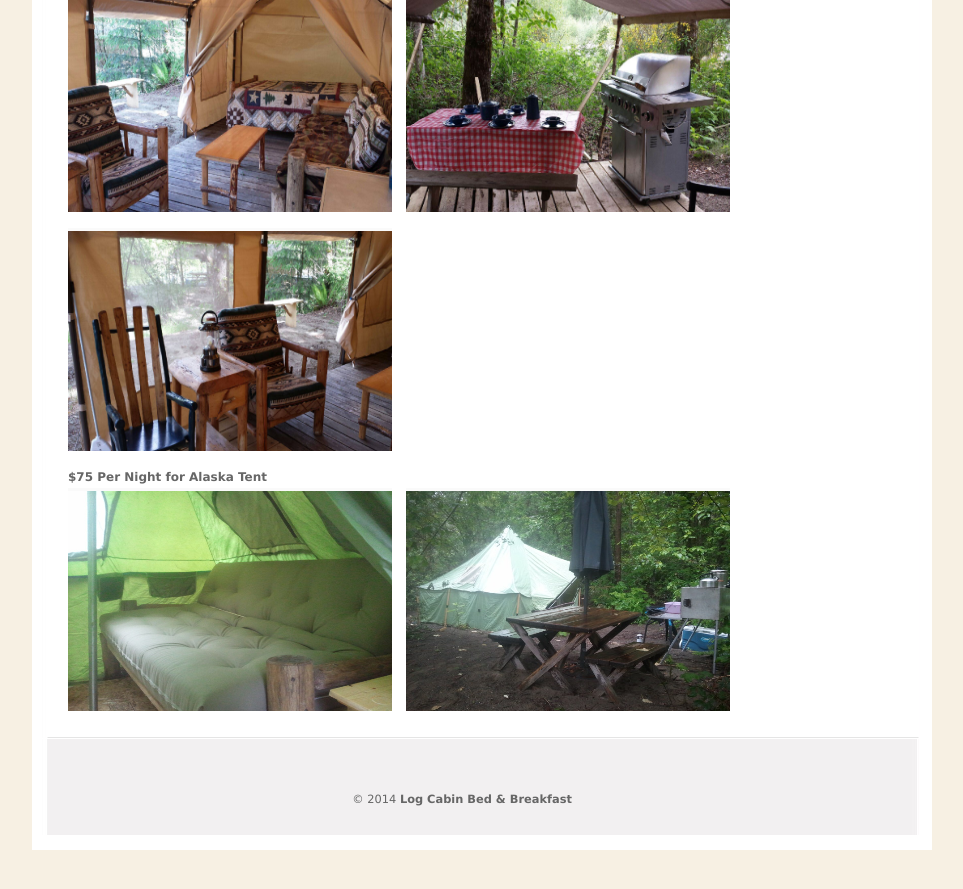
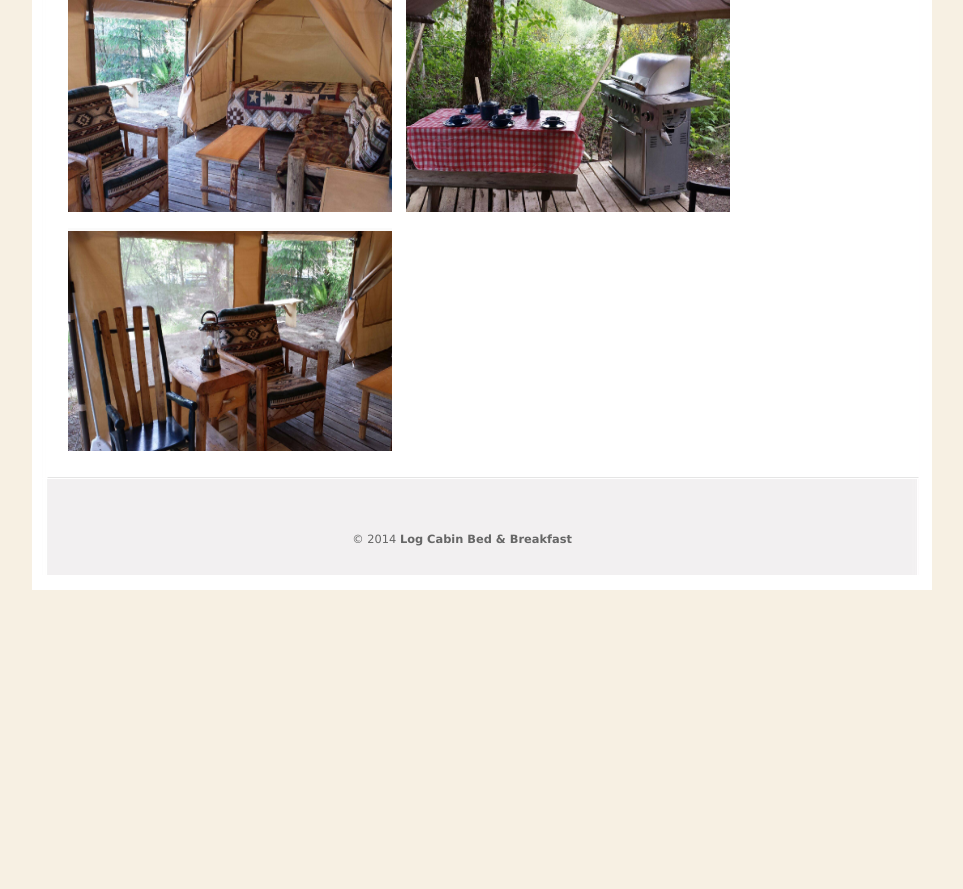
Before and after one commit to log-cabin/bed-and-breakfast, a Jekyll site: the page built from rooms/index.html, in a window 1280 px wide and 900 px high, scrolled down 1708 px. Shown: the top 889 px of the window, without its empty margins (158-1121 px from the left). Built offline with Jekyll 4.4.1, drawn with Linux system fonts in a browser that asks for light colours; after the commit the page ends 2348 px from its top, so only the background shows below that.

Commit message:
Update index.html
removed Alaska tent photos and price

```diff
--- a/rooms/index.html
+++ b/rooms/index.html
@@ -25,7 +25,6 @@ title: rooms
         </b>
     </p>
     <br/>
-    <!--Images for tipi-->
     <img style="margin: 0pt 10px 10px 0pt;" src="{{ site.baseurl }}/assets/images/tipi1.jpg"
         width="324" height="220" alt="tipi Photo" />
     <img style="margin: 0pt 10px 10px 0pt;" src="{{ site.baseurl }}/assets/images/tipi2.jpg"
@@ -59,9 +58,4 @@ title: rooms
             width="324" height="220" alt="tent photo" />
         <img style="margin: 0pt 10px 10px 0pt;" src="{{ site.baseurl }}/assets/images/mtent5.jpg"
             width="324" height="220" alt="tent photo" /><br />
-        <strong>{{site.alaska_tent_price}}</strong><br />
-        <img style="margin: 0pt 10px 10px 0pt;" src="{{ site.baseurl }}/assets/images/atent1.jpg"
-            width="324" height="220" alt="tent photo" />
-        <img style="margin: 0pt 10px 10px 0pt;" src="{{ site.baseurl }}/assets/images/atent2.jpg"
-            width="324" height="220" alt="tent photo" />
 </div>
```
